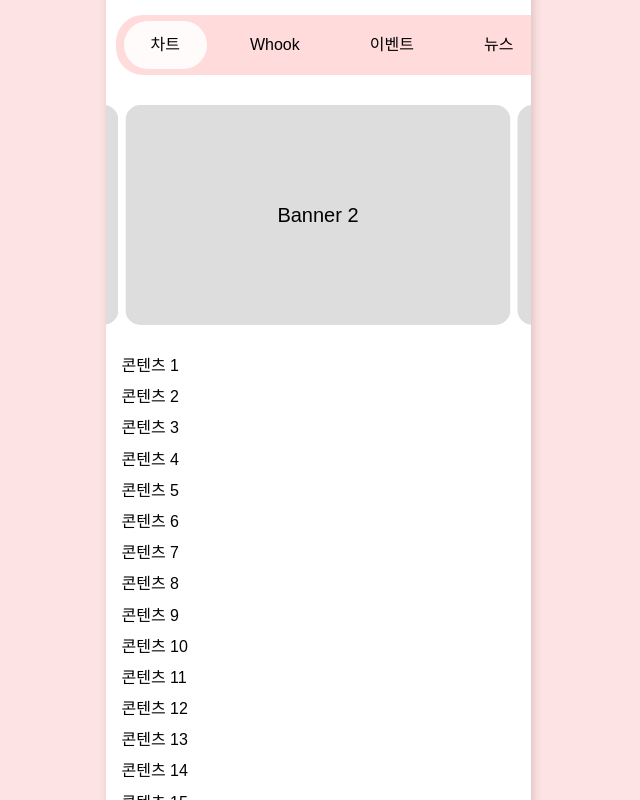
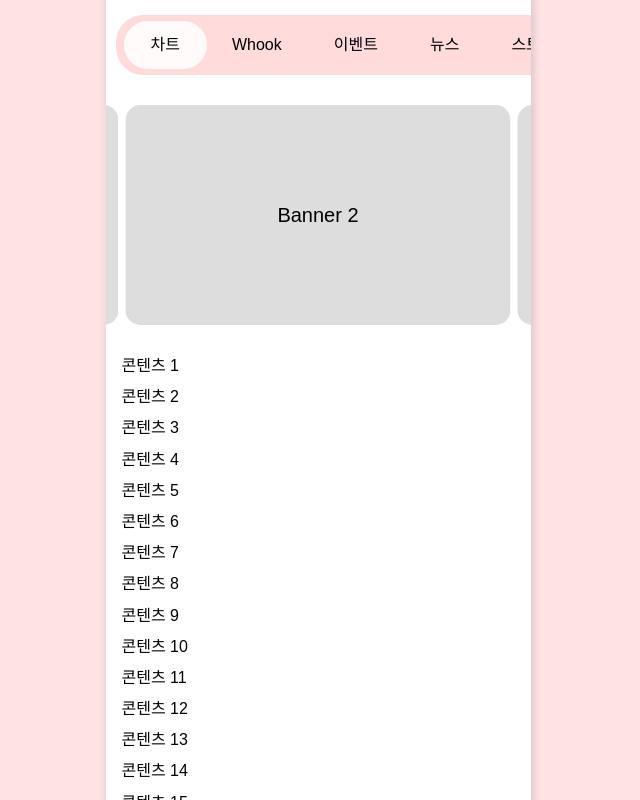
Before and after one commit to jliliflora/codetest-ht, a React (Create React App) app: page / in a window 1280 px wide. Shown: the whole page, without its empty margins (322-962 px from the left). Built offline with nearby package versions, Linux system fonts and the light colour scheme.

Commit message:
아이콘 추가 및 간격조절

```diff
--- a/package.json
+++ b/package.json
@@ -3,6 +3,9 @@
   "version": "0.1.0",
   "private": true,
   "dependencies": {
+    "@fortawesome/fontawesome-svg-core": "^6.7.2",
+    "@fortawesome/free-solid-svg-icons": "^6.7.2",
+    "@fortawesome/react-fontawesome": "^0.2.2",
     "@testing-library/dom": "^10.4.0",
     "@testing-library/jest-dom": "^6.6.3",
     "@testing-library/react": "^16.2.0",
--- a/src/components/Header.tsx
+++ b/src/components/Header.tsx
@@ -27,7 +27,7 @@
 
 const MotionMenu = styled(motion.ul)`
   display: inline-flex;
-  gap: 30px;
+  gap: 12px;
   margin: 0 10px;
   padding: 10px 15px;
   background: #ffdbdb;
--- a/src/components/StatusBar.tsx
+++ b/src/components/StatusBar.tsx
@@ -1,4 +1,6 @@
 import styled from "styled-components";
+import { faWifi } from "@fortawesome/free-solid-svg-icons";
+import { FontAwesomeIcon } from "@fortawesome/react-fontawesome";
 
 const StatusWrapper = styled.ul`
   height: 40px; // 혹은 20~30px 등 적당히
@@ -17,7 +19,9 @@
   return (
     <StatusWrapper>
       <StatusBarItem>10:00</StatusBarItem>
-      <StatusBarItem>10:00</StatusBarItem>
+      <StatusBarItem>
+        <FontAwesomeIcon icon={faWifi} />
+      </StatusBarItem>
     </StatusWrapper>
   );
 }
```
Also changed, not shown: 1 other file (tests, documents, lock files or other folders).
